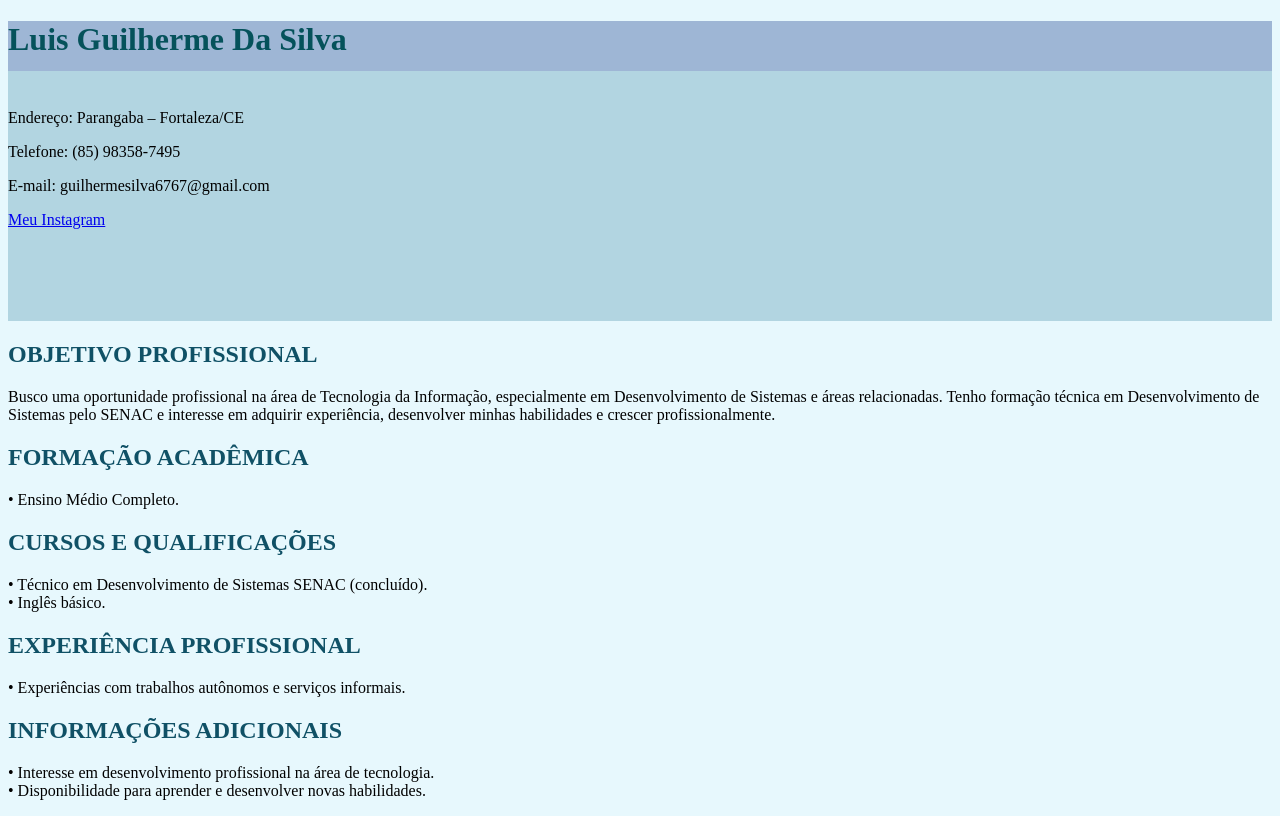
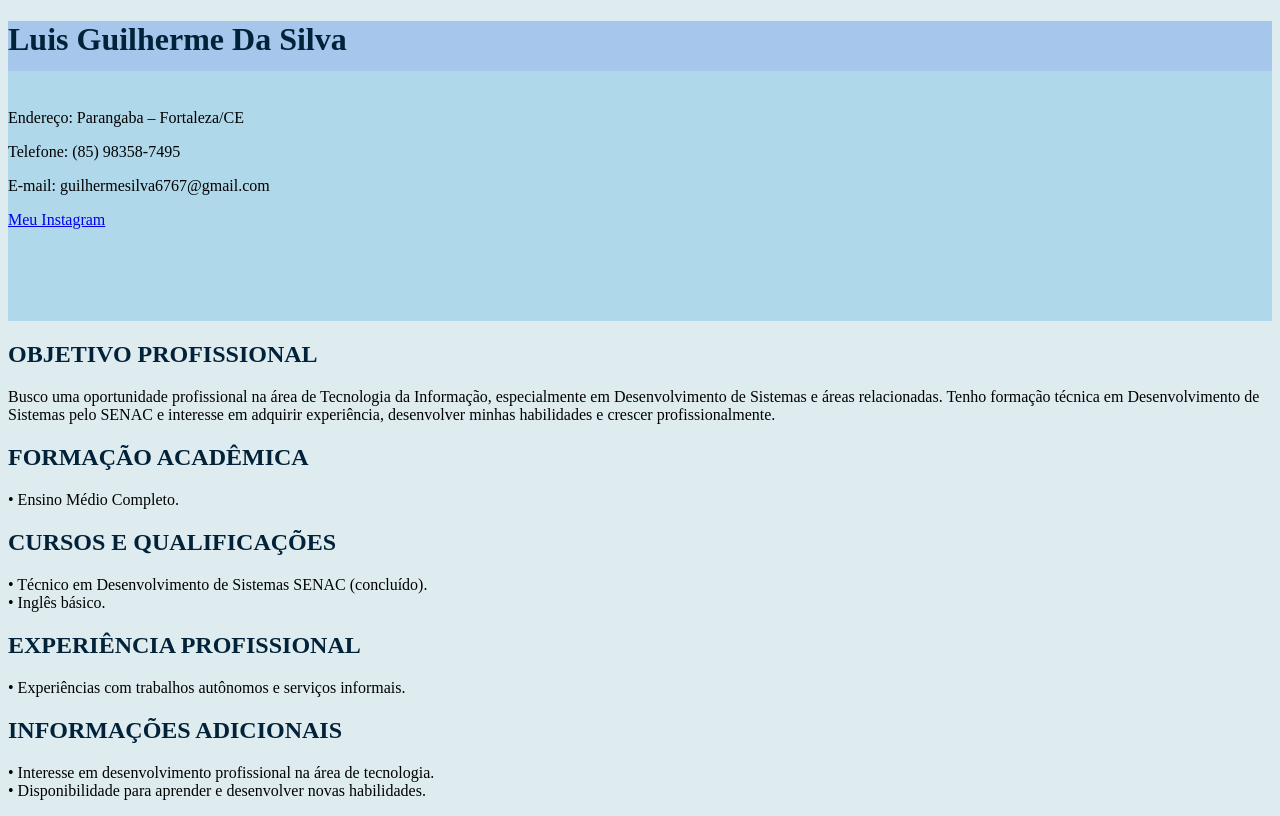
Before and after one commit to LuisGustavoVG/hub-curriculo-startup, a plain HTML site: page pages/guilherme.html in a window 1280 px wide. Drawn offline with Linux system fonts and the light colour scheme.

Commit message:
style: correção de cores

```diff
--- a/style.css
+++ b/style.css
@@ -9,27 +9,27 @@
 /*------------------------------------*/
 /*Guilherme*/
 .pagina-guilherme {
-    background-color: #e7f8fd;
+    background-color: #deecf0;
 }
 .pagina-guilherme header{
-    background-color: #b2d5e1;
+    background-color: #afd8eb;
     height: 300px;
     width: 1;
 }
 .pagina-guilherme h1{
-    background-color: #9eb6d5;
+    background-color: #a6c6eb;
     height: 50px;
-    color: #05525b;
+    color: #012238;
 }
 
 .pagina-guilherme h2{
-    color: #105166;
+    color: #012238;
 }
 
 hr.linha-horizontal {
     border: none;
     height: 0px;
-    background-color: #8fb0dc;
+    background-color: #90b6eb;
     width: 100%;
 }
 
```
